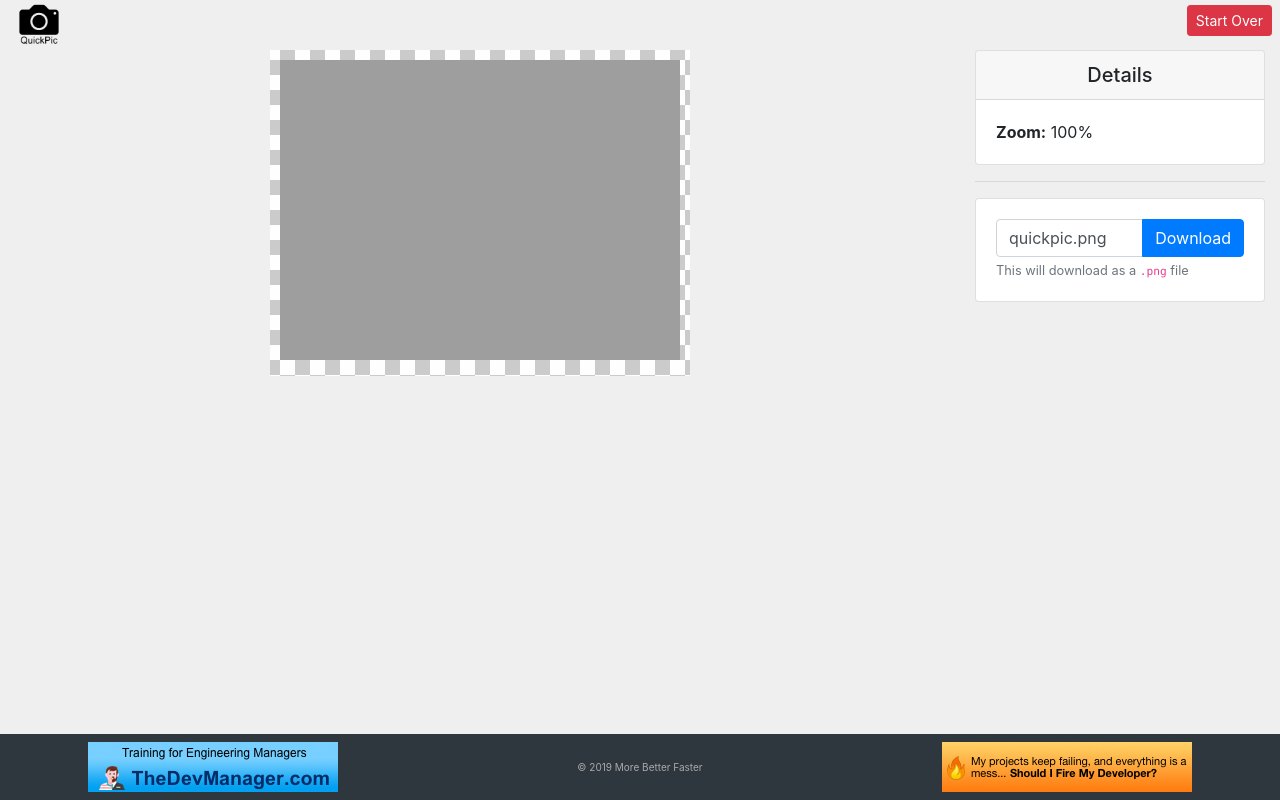
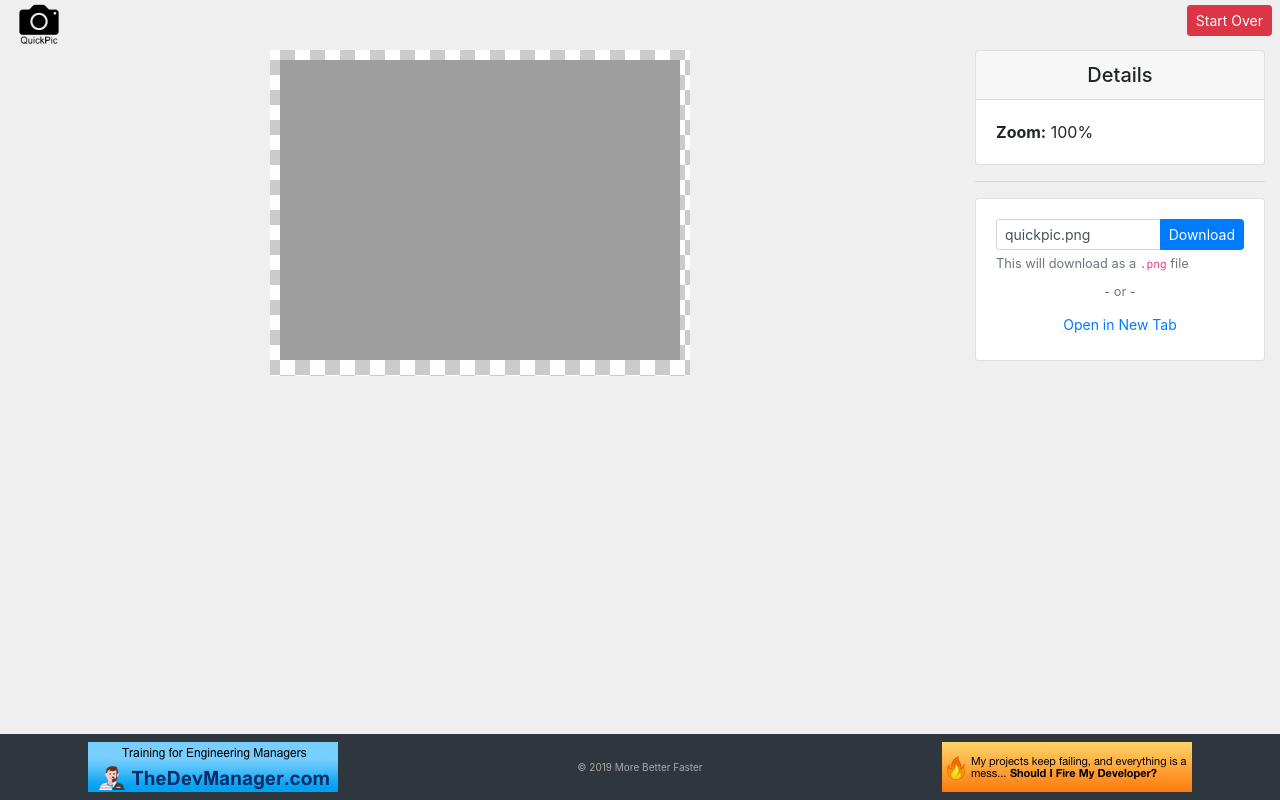
Before and after one commit to aaronsaray/quickpic.dev, a Vue app: page / in a window 1280 px wide. Both pictures are taken after typing "https://example.com" into the empty fields and a click on the button "Go". Built offline with nearby package versions, Linux system fonts and the light colour scheme.

Commit message:
does scalling and also opens in a new tab

```diff
--- a/src/components/EditTools.vue
+++ b/src/components/EditTools.vue
@@ -14,13 +14,13 @@
           <div class="input-group">
             <input
               type="text"
-              class="form-control"
+              class="form-control form-control-sm"
               placeholder="filename"
               required
               v-model="filename"
             />
             <div class="input-group-append">
-              <button class="btn btn-primary" type="submit">Download</button>
+              <button class="btn btn-primary btn-sm" type="submit">Download</button>
             </div>
           </div>
           <small class="form-text text-muted">
@@ -28,6 +28,14 @@
             <code>.png</code> file
           </small>
         </form>
+        <div class="text-muted text-center small my-2">- or -</div>
+        <div class="text-center">
+          <a
+            href="#"
+            class="btn btn-link btn-sm"
+            @click.prevent="handleOpenInNewTab()"
+          >Open in New Tab</a>
+        </div>
       </div>
     </div>
   </div>
@@ -58,6 +66,13 @@ export default {
       }
 
       EventBus.$emit("edit-tools:download", this.filename);
+    },
+
+    /**
+     * Issues the event that says open this image in a new tab
+     */
+    handleOpenInNewTab() {
+      EventBus.$emit("edit-tools:open-in-new-tab");
     }
   },
 
--- a/src/components/MainImage.vue
+++ b/src/components/MainImage.vue
@@ -1,6 +1,6 @@
 <template>
   <div id="main-image" ref="main-image">
-    <div class="matte">
+    <div class="matte" ref="matte">
       <canvas ref="canvas" />
     </div>
   </div>
@@ -18,6 +18,8 @@ export default {
     EventBus.$on("edit-tools:download", filename =>
       this.downloadImage(filename)
     );
+
+    EventBus.$on("edit-tools:open-in-new-tab", this.openImageInNewTab);
   },
 
   mounted() {
@@ -41,9 +43,11 @@ export default {
 
       if (imageWidth > containerWidth) {
         let scale = (containerWidth / imageWidth).toFixed(2);
+        // then scale it to the lowest 5 increment
+        scale = (Math.floor((scale * 100) / 5) * 5) / 100;
+
         this.$emit("scaled", scale);
-        canvasWidth *= scale;
-        canvasHeight *= scale;
+        this.$refs.matte.style.transform = `scale(${scale})`;
       }
 
       canvas.width = canvasWidth;
@@ -80,6 +84,18 @@ export default {
       a.setAttribute("download", filename);
       a.setAttribute("href", objectUrl);
       a.click();
+    },
+
+    /**
+     * Attempts to open image in new tab
+     */
+    openImageInNewTab() {
+      this.$nextTick(() => {
+        let canvas = this.$refs.canvas;
+        let imageData = canvas.toDataURL("png");
+        let popUp = window.open();
+        popUp.document.write('<img src="' + imageData + '"/>');
+      });
     }
   }
 };
@@ -91,6 +107,8 @@ export default {
   justify-content: center;
 
   .matte {
+    transform-origin: top center;
+
     padding: 10px;
     background-color: #fefefe;
     background-image: linear-gradient(
```
